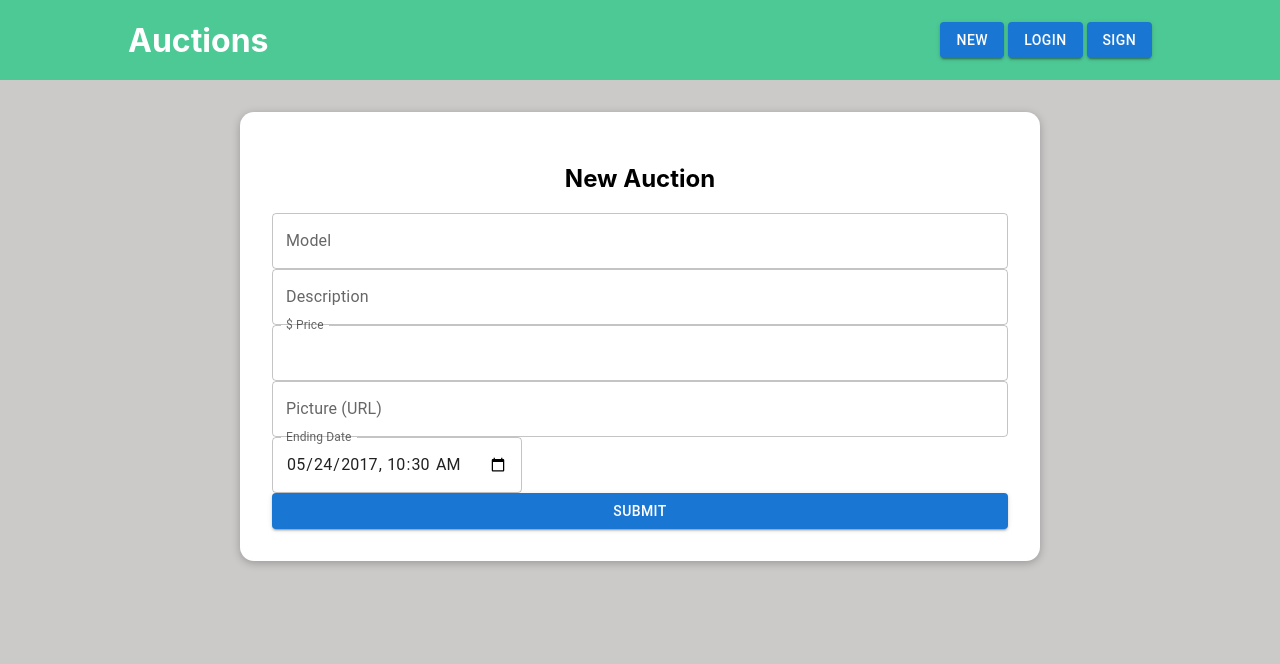
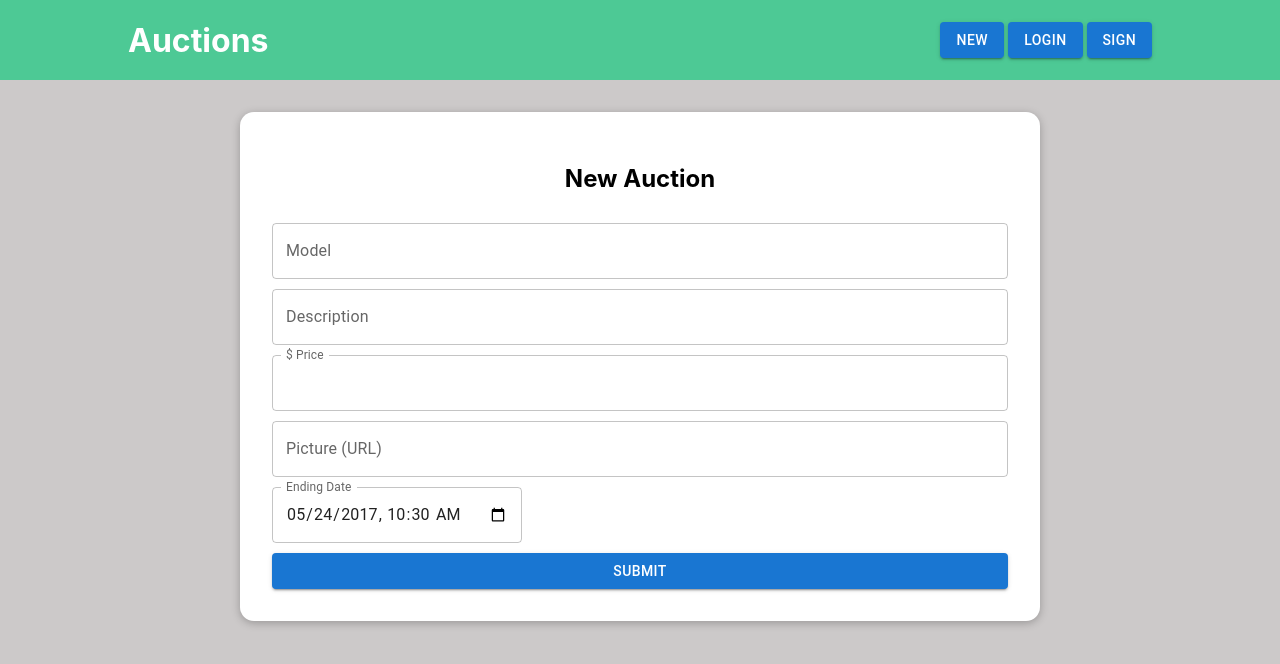
Before and after one commit to alvar0torres/Car-Auctions, a Next.js app: page /new-auction in a window 1280 px wide. Shown: the top 664 px of the page. Built offline with nearby package versions, Linux system fonts and the light colour scheme.

Commit message:
fixed forms

```diff
--- a/components/auctions/NewAuctionForm.js
+++ b/components/auctions/NewAuctionForm.js
@@ -57,21 +57,18 @@ const NewAuctionForm = () => {
         <form onSubmit={onSubmitHandler} className={classes.form}>
           <h1>New Auction</h1>
           <TextField
-            className={classes.input}
             inputRef={inputModel}
             id="outlined-basic"
             label="Model"
             variant="outlined"
           />
           <TextField
-            className={classes.input}
             inputRef={inputDescription}
             id="outlined-basic"
             label="Description"
             variant="outlined"
           />
           <TextField
-            className={classes.input}
             inputRef={inputPrice}
             id="outlined-number"
             label="$ Price"
@@ -81,14 +78,12 @@ const NewAuctionForm = () => {
             }}
           />
           <TextField
-            className={classes.input}
             inputRef={inputImage}
             id="outlined-basic"
             label="Picture (URL)"
             variant="outlined"
           />
           <TextField
-            className={classes.input}
             inputRef={inputDateTime}
             id="datetime-local"
             label="Ending Date"
--- a/components/auctions/NewAuctionForm.module.css
+++ b/components/auctions/NewAuctionForm.module.css
@@ -5,12 +5,9 @@
 }
 
 .form {
-  display: flex;
-  flex-direction: column;
+  display: grid;
+  grid-template-columns: 1fr;
+  grid-gap: 10px;
   padding: 2rem;
   text-align: center;
 }
-
-.input {
-  margin: 0.4rem 0;
-}
--- a/components/authentication/LoginForm.js
+++ b/components/authentication/LoginForm.js
@@ -11,20 +11,18 @@ const LoginForm = () => {
         <form className={classes.form}>
           <h1>Log In</h1>
           <TextField
-            className={classes.input}
             id="outlined-basic"
             label="E-mail"
             type="email"
             variant="outlined"
           />
           <TextField
-            className={classes.input}
             id="outlined-basic"
             label="Password"
             type="password"
             variant="outlined"
           />
-          <Button className={classes.input} type="submit" variant="contained">
+          <Button type="submit" variant="contained">
             Submit
           </Button>
         </form>
--- a/components/authentication/LoginForm.module.css
+++ b/components/authentication/LoginForm.module.css
@@ -5,12 +5,9 @@
 }
 
 .form {
-  display: flex;
-  flex-direction: column;
+  display: grid;
+  grid-template-columns: 1fr;
+  grid-gap: 10px;
   padding: 2rem;
   text-align: center;
 }
-
-.input {
-  margin: 0.4rem 0;
-}
--- a/components/authentication/SignupForm.js
+++ b/components/authentication/SignupForm.js
@@ -11,27 +11,24 @@ const SignupForm = () => {
         <form className={classes.form}>
           <h1>Sign Up</h1>
           <TextField
-            className={classes.input}
             id="outlined-basic"
             label="E-mail"
             type="email"
             variant="outlined"
           />
           <TextField
-            className={classes.input}
             id="outlined-basic"
             label="Username"
             type="text"
             variant="outlined"
           />
           <TextField
-            className={classes.input}
             id="outlined-basic"
             label="Password"
             type="password"
             variant="outlined"
           />
-          <Button className={classes.input} type="submit" variant="contained">
+          <Button type="submit" variant="contained">
             Submit
           </Button>
         </form>
--- a/components/authentication/SignupForm.module.css
+++ b/components/authentication/SignupForm.module.css
@@ -5,12 +5,9 @@
 }
 
 .form {
-  display: flex;
-  flex-direction: column;
+  display: grid;
+  grid-template-columns: 1fr;
+  grid-gap: 10px;
   padding: 2rem;
   text-align: center;
 }
-
-.input {
-  margin: 0.4rem 0;
-}
```
